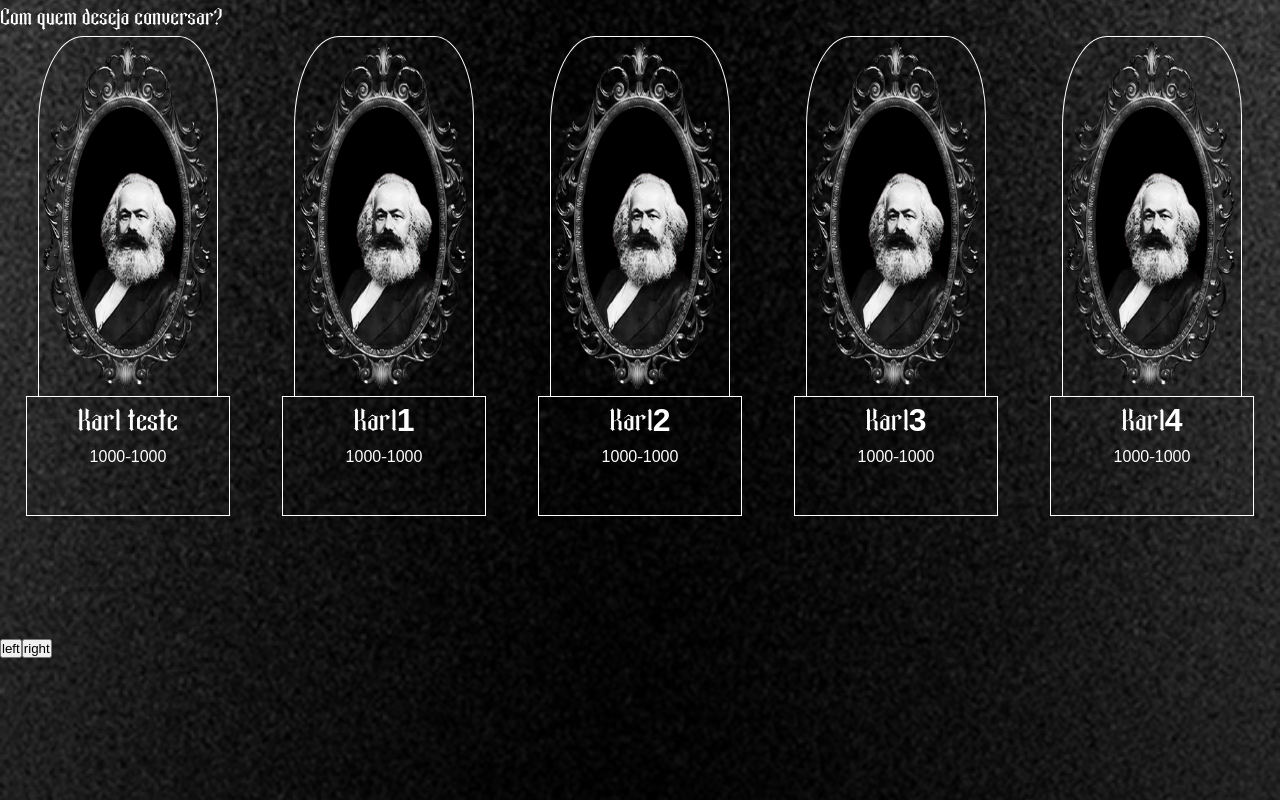
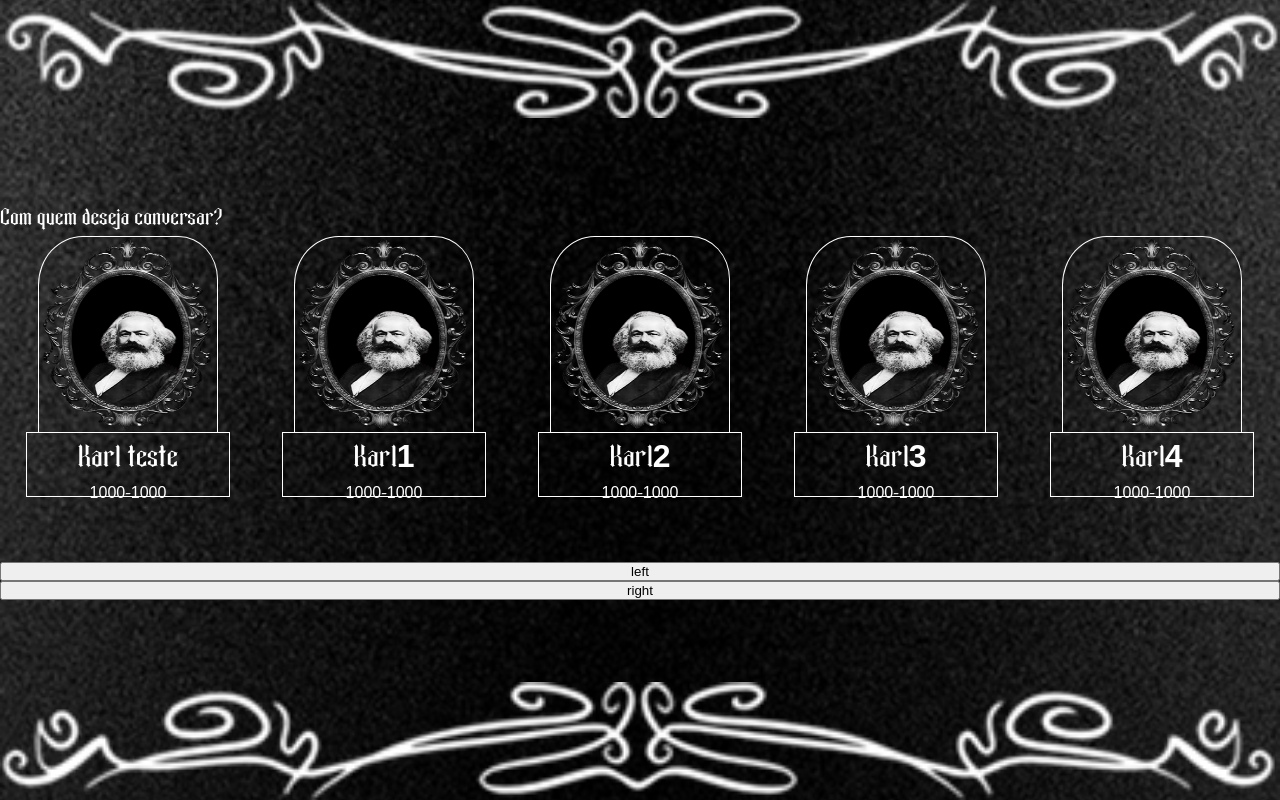
Before and after one commit to Patrikmagalhaes/conselhos_frontend, a React (Vite) app: page / in a window 1280 px wide. Built offline with nearby package versions, Linux system fonts and the light colour scheme.

Commit message:
feat(character) add ornaments

```diff
--- a/src/screens/SelectCharacter/index.tsx
+++ b/src/screens/SelectCharacter/index.tsx
@@ -1,13 +1,16 @@
 import Carousel from "./Carousel"
-import { ContainerCharacter } from "./styles"
+import { ContainerCharacter, OrnamentImage } from "./styles"
 
 function SelectCharacter() {
 
     return (
-        <><ContainerCharacter>
-            <h2>Com quem deseja conversar?</h2>
-            <Carousel />
-        </ContainerCharacter>
+        <>
+            <ContainerCharacter>
+                <OrnamentImage style={{transform: "rotate(180deg)", top:"0"}} src="./src/assets/teste/ornament.png" />
+                <h2>Com quem deseja conversar?</h2>
+                <Carousel />
+                <OrnamentImage style={{bottom:"0"}} src="./src/assets/teste/ornament.png" />
+            </ContainerCharacter>
 
         </>
     )
--- a/src/screens/SelectCharacter/styles.ts
+++ b/src/screens/SelectCharacter/styles.ts
@@ -7,6 +7,9 @@ background-position: center;
 background-size: cover;
 width: 100vw;
 height: 100vh;
+    display: flex;
+    flex-direction: column;
+    justify-content: center;
 
 `
 export const ContainerCarousel = styled.div`
@@ -17,7 +20,6 @@ export const ContainerCarousel = styled.div`
   scroll-snap-type: x mandatory;
   scroll-behavior: smooth;
   width: 100%;
-  height: 100%;
   max-height: 600px;
   cursor: grab;
   scroll-behavior: smooth;
@@ -40,12 +42,11 @@ display: flex;
 flex-direction: column;
 align-items: center;
  cursor: grab;
- height: 100%;
 `
 
 export const ImageLapide = styled.img`
 width: 100%;
-height: 20%;
+
 
   user-drag: none;
   -webkit-user-drag: none;
@@ -59,7 +60,6 @@ export const ContainerLapide = styled.div`
 display: flex;
 flex-direction: column;
 
-width: 100%
 `
 export const BorderUpLapide = styled.div`
 display: flex;
@@ -79,3 +79,7 @@ border: 1px solid #ffffffff;
 width: 80%;
 height: 20%;
 `
+export const OrnamentImage = styled.img`
+width: 100%;
+position: fixed;
+`
```
Also changed, not shown: src/assets/images/arrow.png (added), src/assets/teste/ornament.png (renamed from src/assets/teste/ornamento.png).
